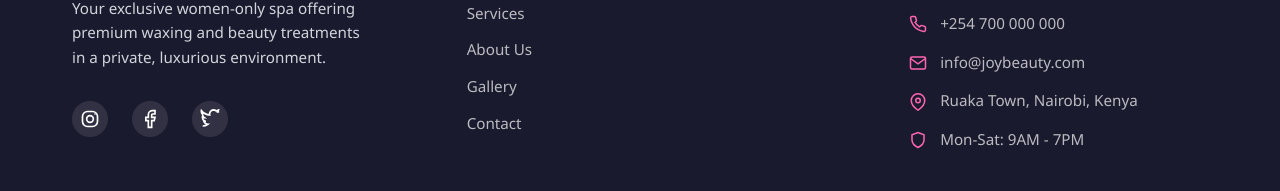
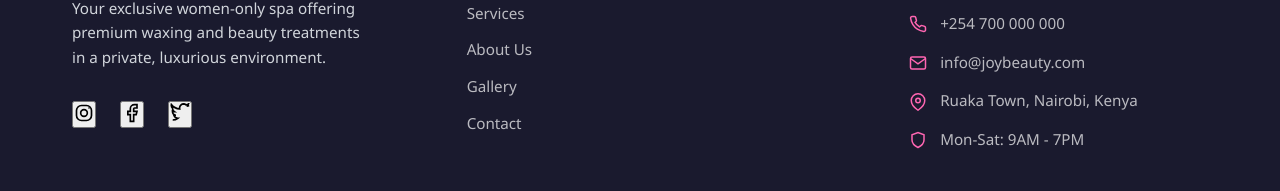
Before and after one commit to Eva254-ke/Joy, a React (Create React App) app: page / in a window 1280 px wide. Shown: the part 3901-4092 px from the top of the page. Built offline with nearby package versions, Linux system fonts and the light colour scheme.

Commit message:
use button instaed of anchor tags footer

```diff
--- a/src/components/Footer.jsx
+++ b/src/components/Footer.jsx
@@ -25,23 +25,23 @@ export default function Footer() {
           </p>
 
           <div className="social-links">
-            <a href="javascript:void(0)" aria-label="Instagram">
+            <button type="button" aria-label="Instagram" className="social-btn">
               <svg width="20" height="20" viewBox="0 0 24 24" fill="none">
                 <path d="M12 16a4 4 0 100-8 4 4 0 000 8z" stroke="currentColor" strokeWidth="2"/>
                 <rect x="3" y="3" width="18" height="18" rx="6" stroke="currentColor" strokeWidth="2"/>
                 <circle cx="18" cy="6" r="1" fill="currentColor"/>
               </svg>
-            </a>
-            <a href="javascript:void(0)" aria-label="Facebook">
+            </button>
+            <button type="button" aria-label="Facebook" className="social-btn">
               <svg width="20" height="20" viewBox="0 0 24 24" fill="none">
                 <path d="M18 2h-3a5 5 0 00-5 5v3H7v4h3v8h4v-8h3l1-4h-4V7a1 1 0 011-1h3z" stroke="currentColor" strokeWidth="2"/>
               </svg>
-            </a>
-            <a href="javascript:void(0)" aria-label="Twitter">
+            </button>
+            <button type="button" aria-label="Twitter" className="social-btn">
               <svg width="20" height="20" viewBox="0 0 24 24" fill="none">
                 <path d="M23 3a10 10 0 01-2.89.8 5 5 0 002.16-2.77c-.95.58-2 .9-3.13 1.1A4.92 4.92 0 0016.5 1a5 5 0 00-5 5 5 5 0 00.16 1.13 14 14 0 01-10-5.16A5 5 0 003 6.25a5 5 0 002.22 4.13 5 5 0 01-2.28-.63v.06a5 5 0 004 4.9 5 5 0 01-2.26.08 5 5 0 004.7 3.47 10 10 0 01-6.13 2.1" stroke="currentColor" strokeWidth="2"/>
               </svg>
-            </a>
+            </button>
           </div>
         </motion.div>
 
```
